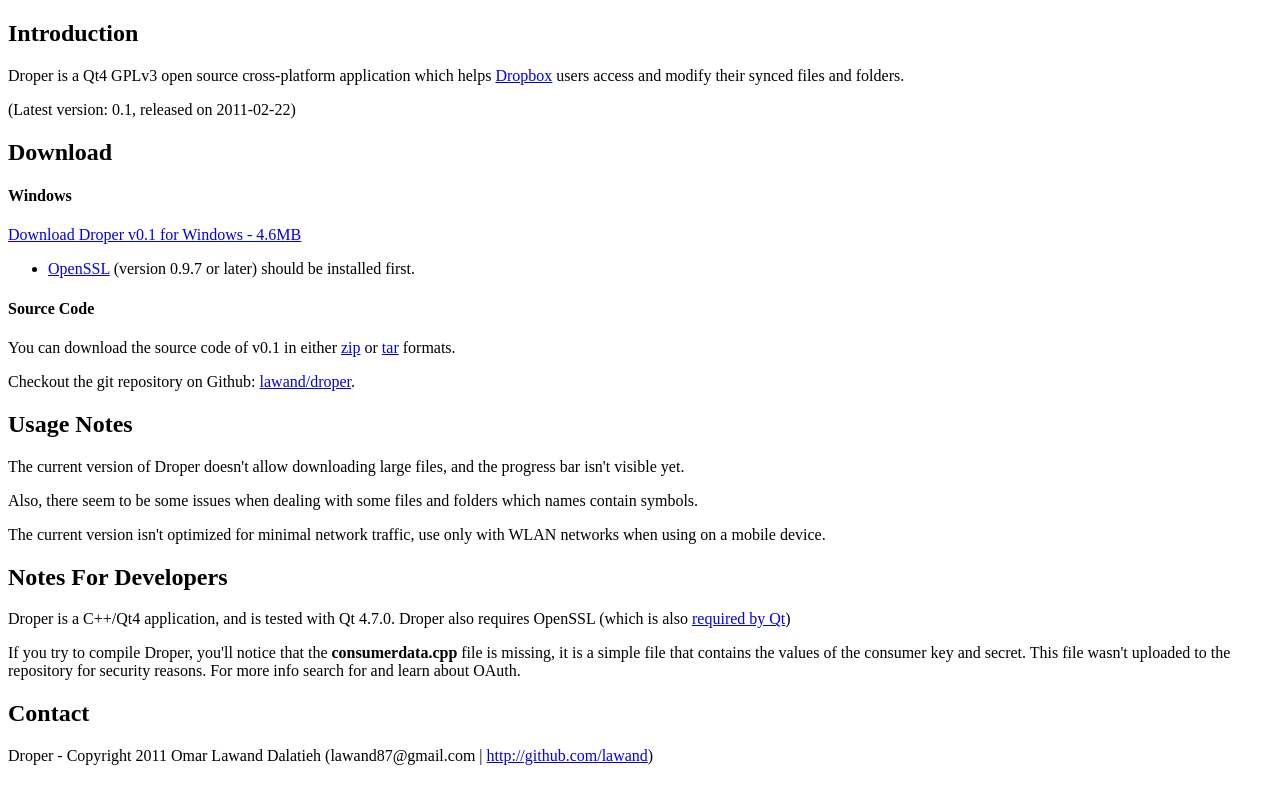
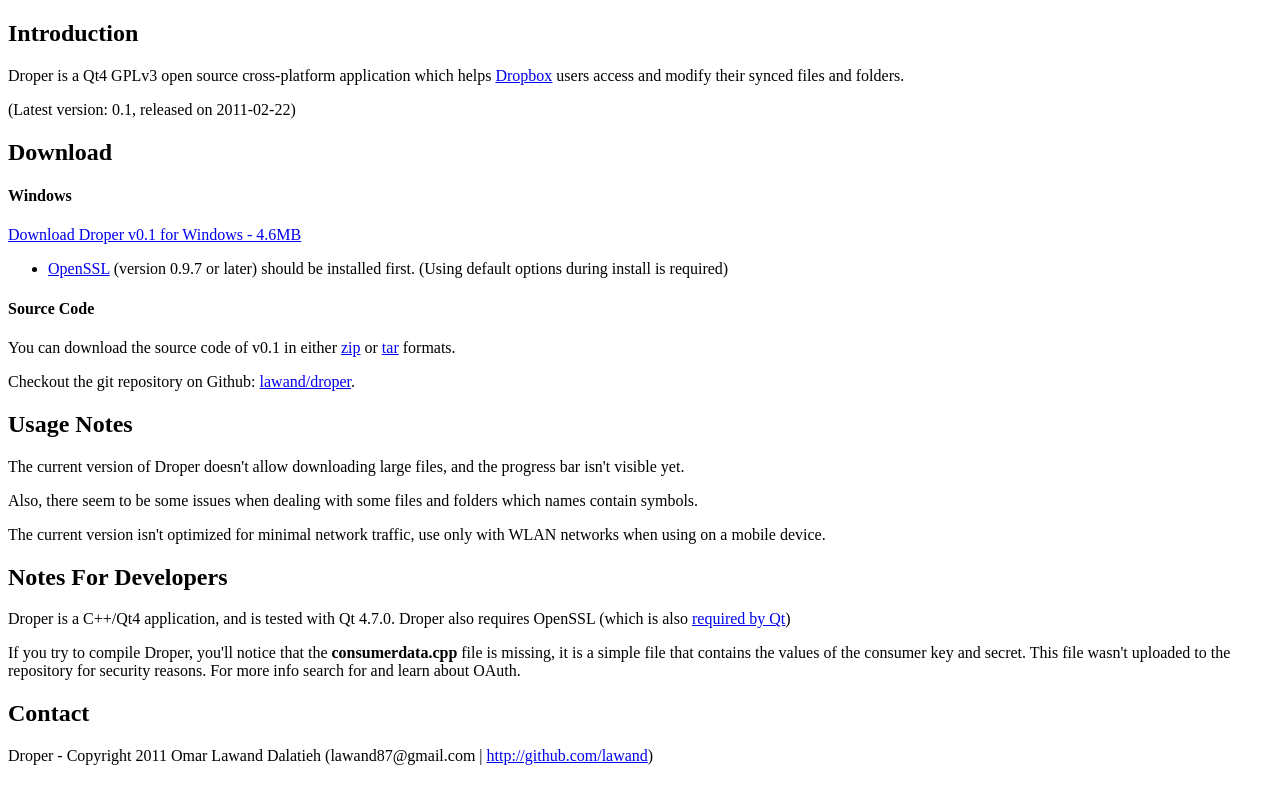
Before and after one commit to lawand/droper, a plain HTML site: page index.html in a window 1280 px wide. Drawn offline with Linux system fonts and the light colour scheme.

Commit message:
added a note openssl

```diff
--- a/index.html
+++ b/index.html
@@ -18,7 +18,7 @@
 		<h4>Windows</h4>
 			<p><a href="https://github.com/downloads/lawand/droper/Droper%20v0.1%20(Windows).zip">Download Droper v0.1 for Windows - 4.6MB</a></p>
 			<ul>
-				<li><a href="http://www.slproweb.com/products/Win32OpenSSL.html">OpenSSL</a> (version 0.9.7 or later) should be installed first.</li>
+				<li><a href="http://www.slproweb.com/products/Win32OpenSSL.html">OpenSSL</a> (version 0.9.7 or later) should be installed first. (Using default options during install is required)</li>
 			</ul>
 		<h4>Source Code</h4>
 			<p>You can download the source code of v0.1 in either <a href="https://github.com/lawand/droper/zipball/0.1">zip</a> or <a href="https://github.com/lawand/droper/tarball/0.1">tar</a> formats.</p>
```
